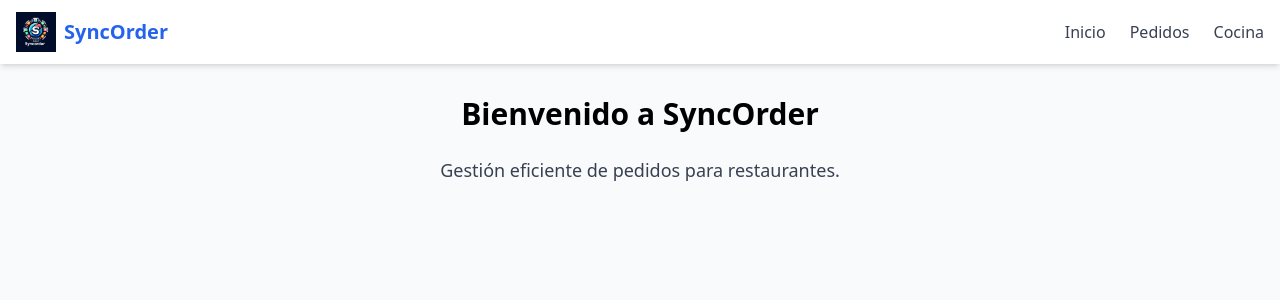
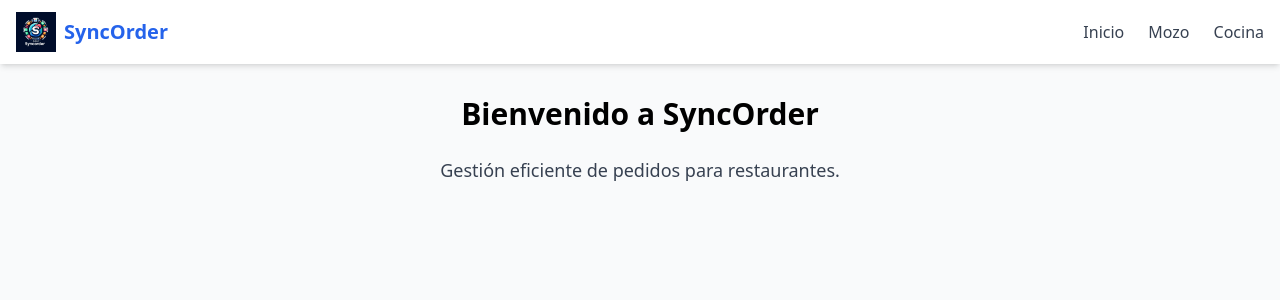
Before and after one commit to rogerinfas/syncorder_app, a Flask app: page / in a window 1280 px wide. Shown: the top 300 px of the page. Run offline with Flask 3, Linux system fonts and the light colour scheme; some libraries are stand-ins or nearby versions.

Commit message:
Update base.html

```diff
--- a/templates/base.html
+++ b/templates/base.html
@@ -18,8 +18,8 @@
             </div>
             <div class="hidden md:flex space-x-6">
                 <a href="{{ url_for('home') }}" class="text-gray-700 hover:text-blue-600">Inicio</a>
-                <a href="#" class="text-gray-700 hover:text-blue-600">Pedidos</a>
-                <a href="#" class="text-gray-700 hover:text-blue-600">Cocina</a>
+                <a href="{{ url_for('mozo') }}" class="text-gray-700 hover:text-blue-600">Mozo</a>
+                <a href="{{ url_for('cocina') }}" class="text-gray-700 hover:text-blue-600">Cocina</a>
             </div>
             <button class="md:hidden text-gray-700">
                 <svg xmlns="http://www.w3.org/2000/svg" class="h-6 w-6" fill="none" viewBox="0 0 24 24" stroke="currentColor">
```
